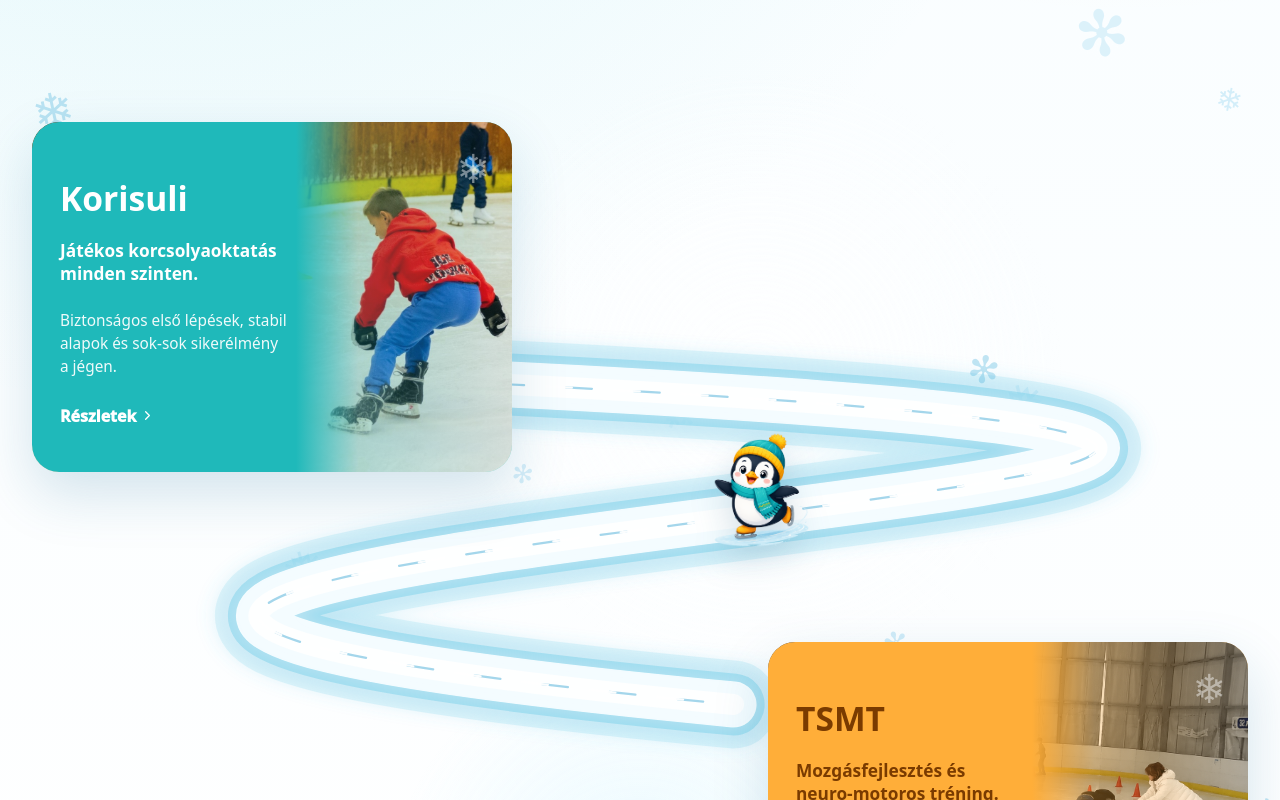
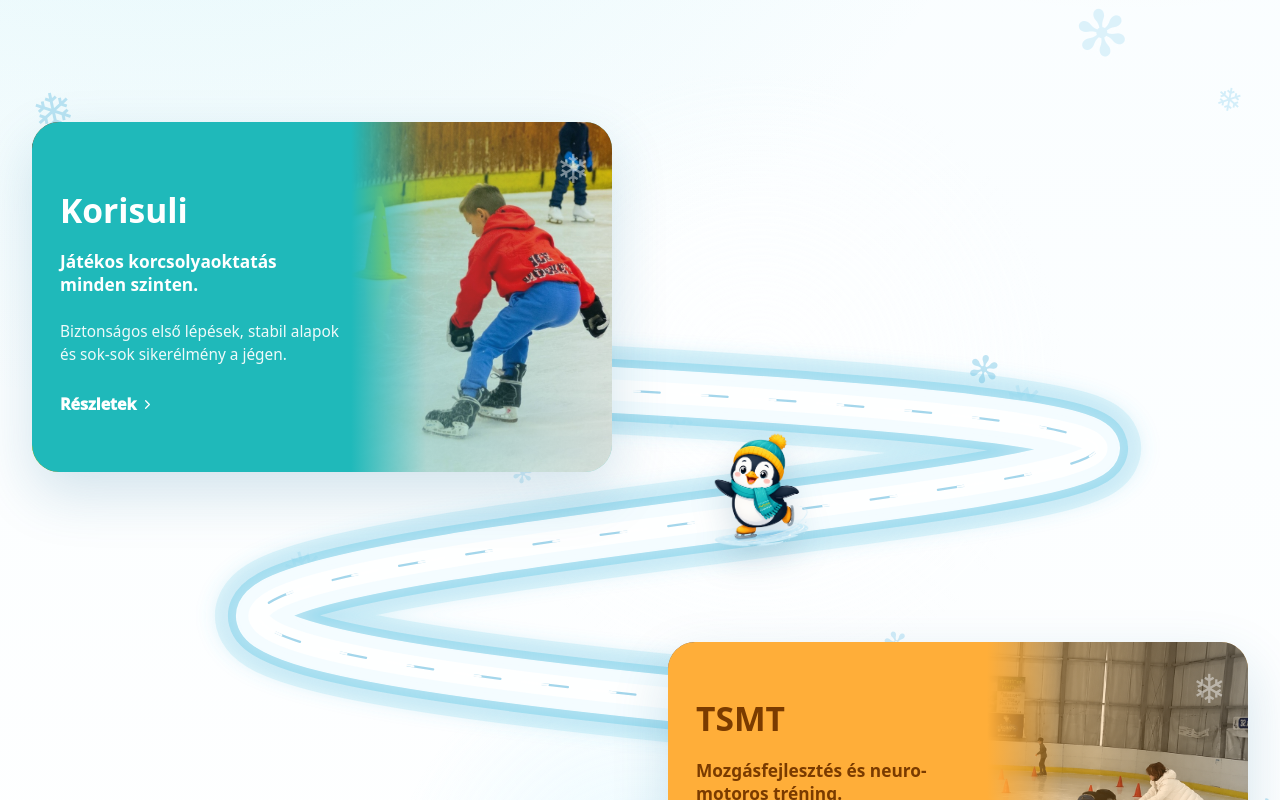
Before and after one commit to dodokrisz0312/engi-korisuli, a Next.js app: page / in a window 1280 px wide. Shown: the part 1060-1860 px from the top of the page. Built offline with nearby package versions, Linux system fonts and the light colour scheme.

Commit message:
fix card width

```diff
--- a/src/styles/components/IceMap.css
+++ b/src/styles/components/IceMap.css
@@ -108,7 +108,7 @@
   position: absolute;
   z-index: 4;
   display: block;
-  width: 600px;
+  width: 700px;
   height: 400px;
   min-height: 0;
   padding: 36px;
@@ -400,7 +400,7 @@
 
 @media (max-width: 1800px) {
   .program-card {
-    width: clamp(500px, calc(50vw - 300px), 600px);
+    width: clamp(600px, calc(50vw - 200px), 700px);
   }
 
   .program-content {
@@ -439,7 +439,7 @@
   }
 
   .program-card {
-    width: clamp(450px, 37.5vw, 600px);
+    width: clamp(550px, calc(37.5vw + 100px), 700px);
     height: 350px;
     min-height: 0;
     padding: 28px;
@@ -547,8 +547,8 @@
   }
 
   .program-card {
-    width: clamp(500px, calc(33.333vw + 200px), 600px);
-    height: 300px;
+    width: clamp(600px, calc(33.333vw + 300px), 700px);
+    height: 320px;
     min-height: 0;
     padding: 26px;
     border-radius: 26px;
```
